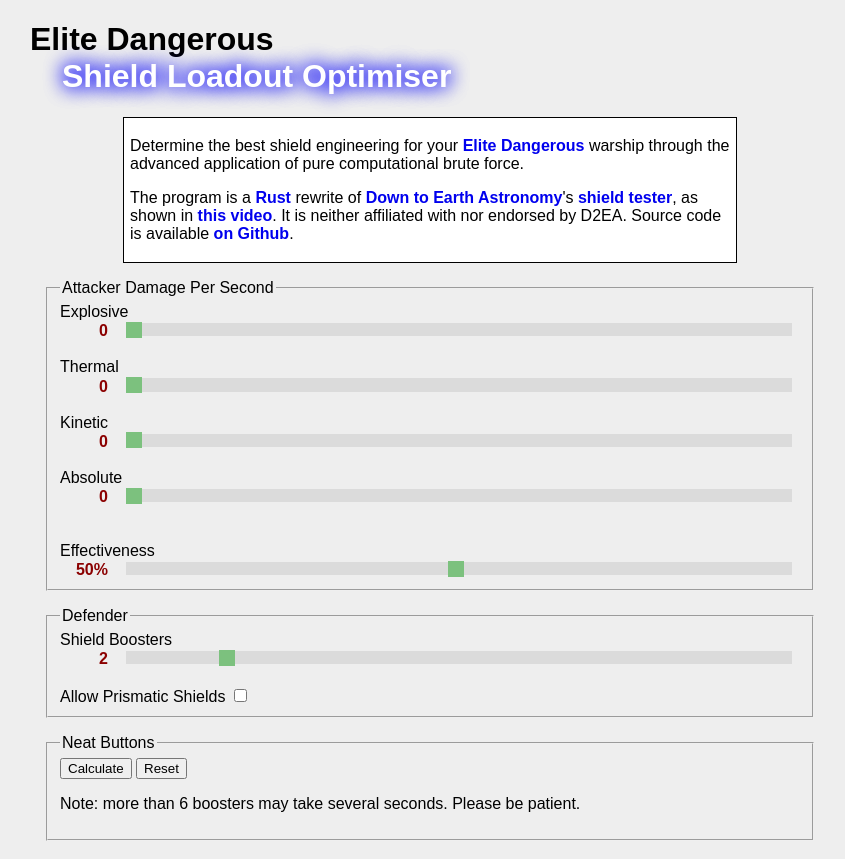
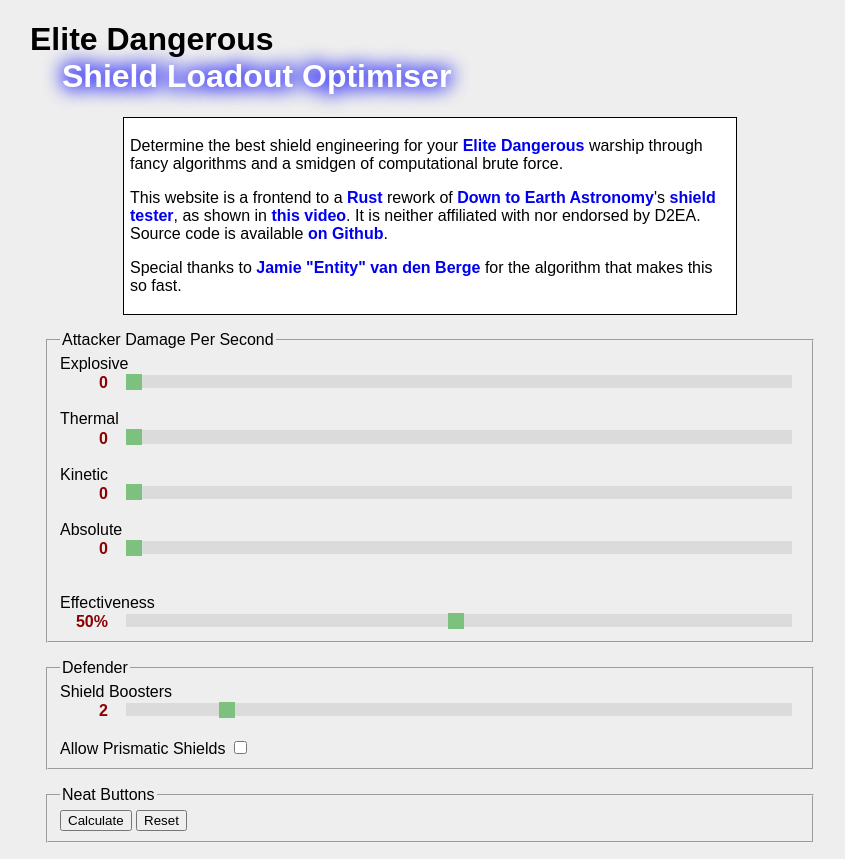
Before and after one commit to Freaky/elite_shield_tester, a PHP site: page / in a window 1280 px wide. Shown: the whole page, without its empty margins (210-1055 px from the left). Run offline with PHP 8.4, Linux system fonts and the light colour scheme.

Commit message:
Update web frontend

```diff
--- a/www/index.php
+++ b/www/index.php
@@ -54,11 +54,11 @@ function try_calculate() {
 
   $boosters = max(1, min((int)@$_GET['boosters'], 8));
   if ($boosters <= 6) {
-    $args[] = "--disable-filter";
+    // $args[] = "--disable-filter";
   }
 
   if ($boosters >= 6) {
-    $args[] = "--force-experimental";
+    // $args[] = "--force-experimental";
     $kind = ".$boosters";
   }
 
@@ -268,17 +268,21 @@ function formint($name, $default = 0) {
       <section>
         <p>
           Determine the best shield engineering for your <a href="https://www.elitedangerous.com/">Elite Dangerous</a>
-          warship through the advanced application of pure computational brute force.
+          warship through fancy algorithms and a smidgen of computational brute force.
         </p>
 
         <p>
-          The program is a <a href="https://www.rust-lang.org/">Rust</a> rewrite of
+          This website is a frontend to a <a href="https://www.rust-lang.org/">Rust</a> rework of
           <a href="https://www.youtube.com/channel/UCg3QI9rHzPgvR7KTKSCtPHg">Down to Earth Astronomy</a>'s
           <a href="https://github.com/DownToEarthAstronomy/D2EA_Shield_tester">shield tester</a>,
           as shown in
           <a href="https://www.youtube.com/watch?v=87DMWz8IeEE">this video</a>.
           It is neither affiliated with nor endorsed by D2EA.  Source code is available
           <a href="https://github.com/Freaky/elite_shield_tester">on Github</a>.
+        </p>
+
+        <p>
+          Special thanks to <a href="https://github.com/ntt">Jamie "Entity" van den Berge</a> for the algorithm that makes this so fast.
         </p>
       </section>
 
@@ -314,8 +318,6 @@ function formint($name, $default = 0) {
         <fieldset><legend>Neat Buttons</legend>
           <input type="submit" value="Calculate">
           <input type="reset" value="Reset">
-
-          <p>Note: more than 6 boosters may take several seconds. Please be patient.</p>
         </fieldset>
       </form>
     </main>
```
